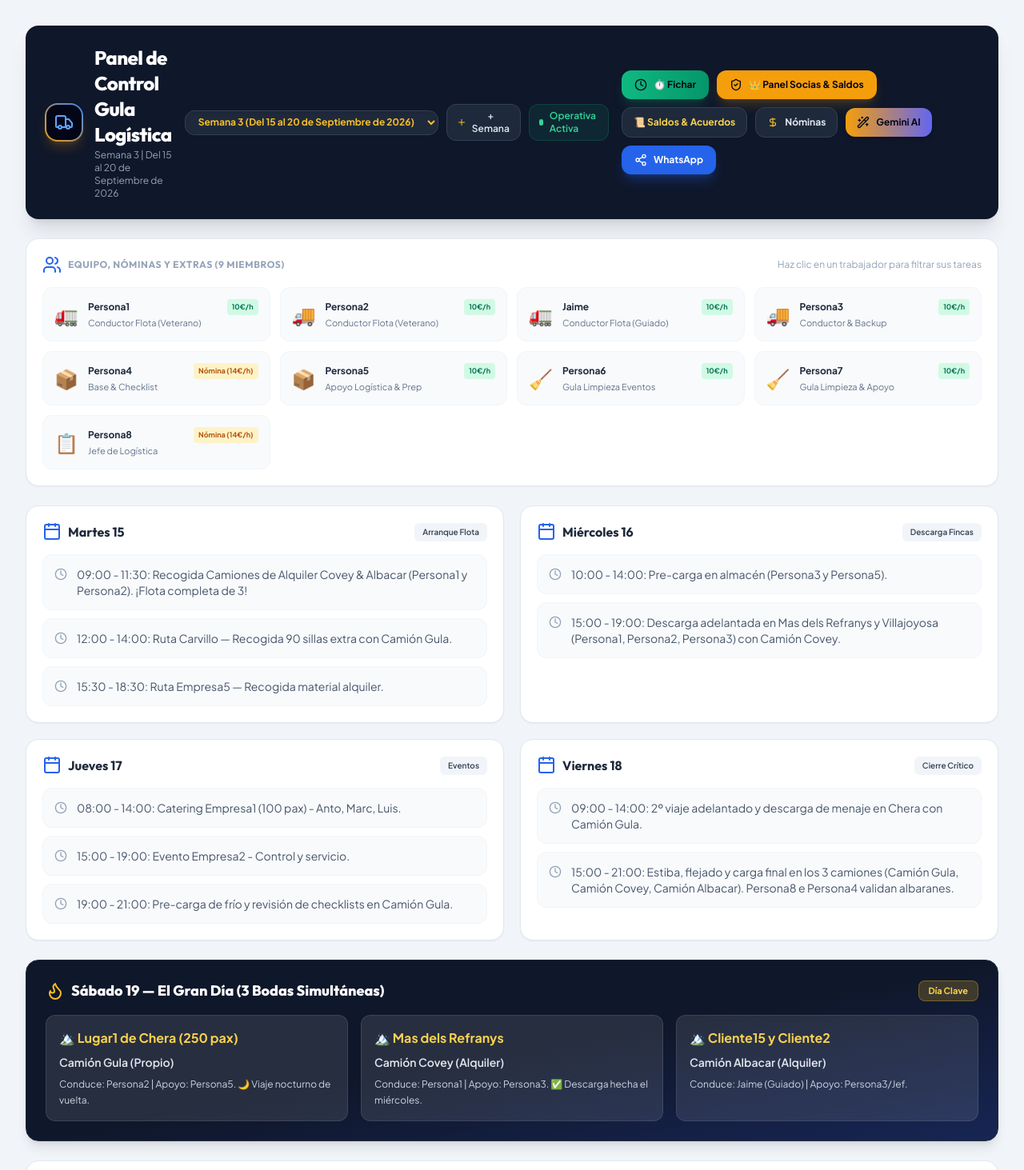
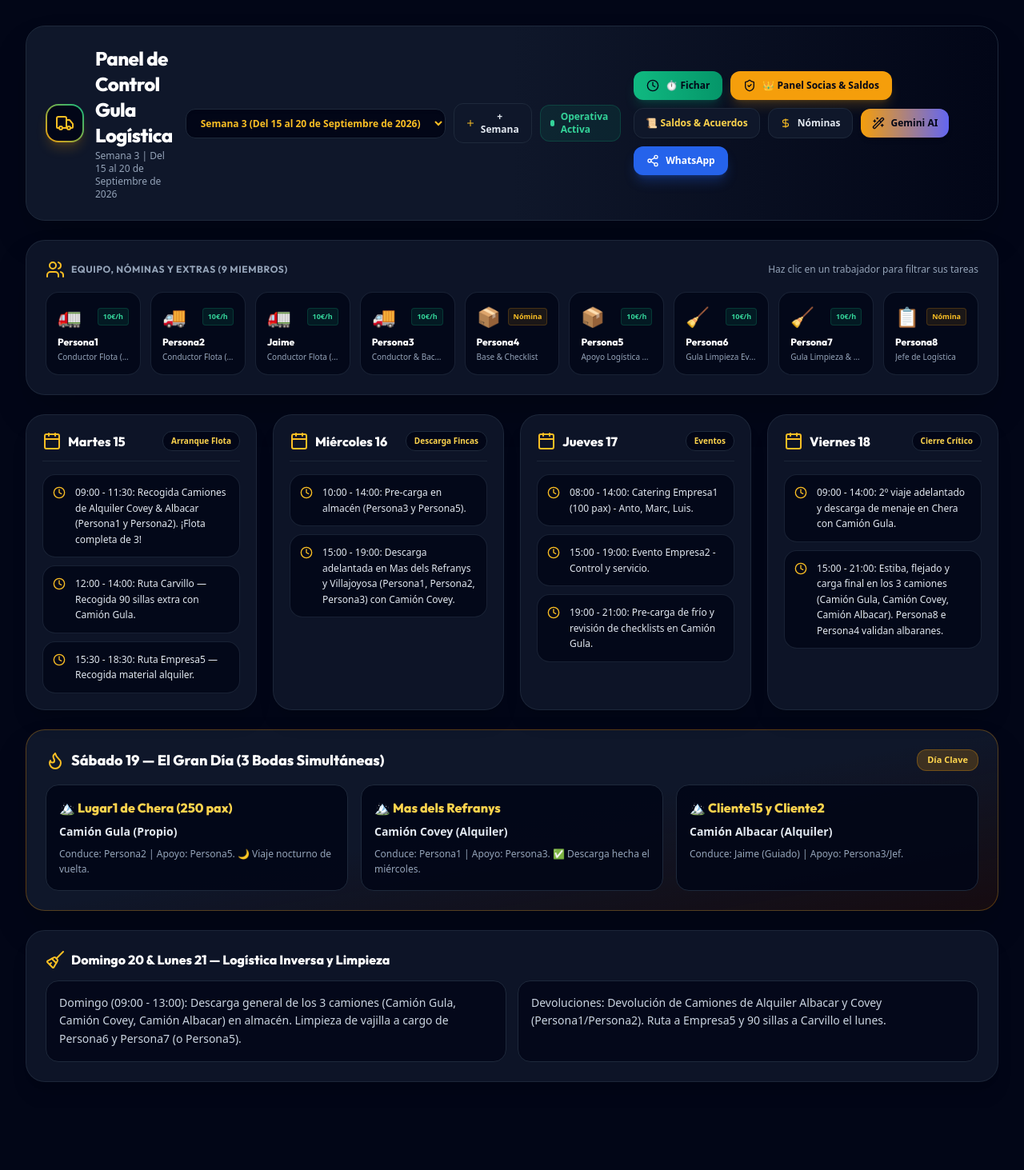
Before and after one commit to r2fod/gula-logistics, a React (Vite) app in the folder client/: page / in a window 1280 px wide. Shown: the top 1463 px of the page at 80% size. After the commit the page ends 1385 px from the top, so only its background shows below. Built offline with nearby package versions, Linux system fonts and the light colour scheme.

Commit message:
style: convert main app view to 100% full-screen widescreen dark layout

```diff
--- a/client/src/App.jsx
+++ b/client/src/App.jsx
@@ -335,18 +335,18 @@ export default function App() {
   }
 
   return (
-    <div className="bg-slate-100 min-h-screen text-slate-800 antialiased p-3 sm:p-6 md:p-8 selection:bg-blue-500 selection:text-white flex flex-col justify-between">
-      <div className="max-w-[1440px] mx-auto w-full space-y-5 sm:space-y-6">
+    <div className="bg-slate-950 min-h-screen text-slate-100 antialiased p-3 sm:p-6 md:p-8 font-sans flex flex-col justify-between selection:bg-amber-500 selection:text-slate-950">
+      <div className="w-full space-y-6">
 
-        {/* Header Navigation Banner - Fluid Responsive Widescreen & Mobile */}
-        <header className="bg-slate-900 text-white p-5 sm:p-6 rounded-2xl shadow-xl flex flex-col lg:flex-row justify-between items-start lg:items-center gap-4">
+        {/* Header Navigation Banner - Fluid Widescreen */}
+        <header className="bg-gradient-to-r from-slate-900 via-slate-900 to-slate-950 border border-slate-800 p-5 sm:p-6 rounded-3xl shadow-2xl flex flex-col lg:flex-row justify-between items-start lg:items-center gap-4">
 
           {/* Title & Brand */}
           <div className="flex flex-col sm:flex-row items-start sm:items-center justify-between lg:justify-start gap-4 w-full lg:w-auto">
             <div className="flex items-center space-x-3.5">
-              <div className="w-12 h-12 rounded-2xl bg-gradient-to-tr from-amber-500 to-blue-500 p-0.5 shadow-lg shadow-amber-500/20 shrink-0">
+              <div className="w-12 h-12 rounded-2xl bg-gradient-to-tr from-amber-500 to-emerald-500 p-0.5 shadow-lg shadow-amber-500/20 shrink-0">
                 <div className="w-full h-full bg-slate-950 rounded-[14px] flex items-center justify-center">
-                  <Truck className="text-blue-400 w-6 h-6" />
+                  <Truck className="text-amber-400 w-6 h-6" />
                 </div>
               </div>
               <div>
@@ -362,7 +362,7 @@ export default function App() {
               <select
                 value={activeWeekId}
                 onChange={(e) => setActiveWeekId(e.target.value)}
-                className="bg-slate-800 border border-slate-700 text-amber-400 font-bold px-3 py-1.5 rounded-xl text-xs focus:outline-none shadow-inner"
+                className="bg-slate-950 border border-slate-800 text-amber-400 font-bold px-3.5 py-2 rounded-xl text-xs focus:outline-none shadow-inner"
               >
                 {Object.values(allWeeks).map((w) => (
                   <option key={w.id} value={w.id}>{w.name} ({w.meta?.dateRange})</option>
@@ -371,7 +371,7 @@ export default function App() {
 
               <button
                 onClick={() => setIsWeekModalOpen(true)}
-                className="bg-slate-800 hover:bg-slate-700 text-slate-200 px-3 py-1.5 rounded-xl text-xs font-semibold flex items-center gap-1.5 border border-slate-700 transition-all"
+                className="bg-slate-900 hover:bg-slate-800 text-slate-200 px-3.5 py-2 rounded-xl text-xs font-semibold flex items-center gap-1.5 border border-slate-800 transition-all"
                 title="Añadir Nueva Semana"
               >
                 <Plus className="w-3.5 h-3.5 text-amber-400" />
@@ -390,13 +390,13 @@ export default function App() {
             {/* Clock In Button */}
             <button
               onClick={() => setIsClockInModalOpen(true)}
-              className="flex-1 lg:flex-none bg-gradient-to-r from-emerald-500 to-emerald-600 hover:from-emerald-400 hover:to-emerald-500 text-slate-950 font-extrabold px-4 py-2.5 rounded-xl text-xs flex items-center justify-center gap-2 shadow-lg shadow-emerald-500/20 transition-all active:scale-95"
+              className="flex-1 lg:flex-none bg-gradient-to-r from-emerald-500 to-emerald-600 hover:from-emerald-400 text-slate-950 font-extrabold px-4 py-2.5 rounded-xl text-xs flex items-center justify-center gap-2 shadow-lg shadow-emerald-500/20 transition-all active:scale-95"
             >
               <Clock className="w-4 h-4" />
               <span>⏱️ Fichar</span>
             </button>
 
-            {/* Partner Dashboard Button (100% Direct Access Without Password) */}
+            {/* Partner Dashboard Button */}
             <button
               onClick={() => {
                 setIsPartnerMode(true);
@@ -411,7 +411,7 @@ export default function App() {
             {/* Saldos & Acuerdos Button */}
             <button
               onClick={() => setIsBalancesModalOpen(true)}
-              className="flex-1 lg:flex-none bg-slate-800 hover:bg-slate-700 text-amber-300 font-bold px-3.5 py-2.5 rounded-xl text-xs flex items-center justify-center gap-2 border border-slate-700 transition-all shadow-sm"
+              className="flex-1 lg:flex-none bg-slate-900 hover:bg-slate-800 text-amber-300 font-bold px-3.5 py-2.5 rounded-xl text-xs flex items-center justify-center gap-2 border border-slate-800 transition-all shadow-sm"
             >
               <span>📜 Saldos & Acuerdos</span>
             </button>
@@ -419,7 +419,7 @@ export default function App() {
             {/* Payroll Report */}
             <button
               onClick={() => setIsPayrollModalOpen(true)}
-              className="flex-1 lg:flex-none bg-slate-800 hover:bg-slate-700 text-slate-200 font-bold px-3.5 py-2.5 rounded-xl text-xs flex items-center justify-center gap-2 border border-slate-700 transition-all"
+              className="flex-1 lg:flex-none bg-slate-900 hover:bg-slate-800 text-slate-200 font-bold px-3.5 py-2.5 rounded-xl text-xs flex items-center justify-center gap-2 border border-slate-800 transition-all"
             >
               <DollarSign className="w-3.5 h-3.5 text-amber-400" />
               <span>Nóminas</span>
@@ -447,16 +447,16 @@ export default function App() {
 
         {/* Worker Specific Banner if active */}
         {activeWorker && (
-          <div className="bg-gradient-to-r from-blue-900 via-slate-900 to-slate-950 text-white p-5 rounded-2xl border border-blue-800 shadow-lg flex flex-col sm:flex-row items-start sm:items-center justify-between gap-4">
+          <div className="bg-gradient-to-r from-slate-900 via-slate-900 to-blue-950 text-white p-5 rounded-3xl border border-blue-800/80 shadow-2xl flex flex-col sm:flex-row items-start sm:items-center justify-between gap-4">
             <div className="flex items-center space-x-3.5">
-              <div className="text-3xl p-2 bg-blue-950/80 rounded-2xl border border-blue-800/80">
+              <div className="text-3xl p-2 bg-slate-950 rounded-2xl border border-slate-800">
                 {WORKERS_LIST.find(w => w.name === activeWorker)?.avatar || "👤"}
               </div>
               <div>
                 <div className="flex items-center space-x-2">
-                  <span className="text-[10px] font-bold text-blue-300 uppercase tracking-wider block">Vista Personalizada</span>
+                  <span className="text-[10px] font-bold text-blue-400 uppercase tracking-wider block">Vista Personalizada</span>
                   {(activeWorker.toLowerCase() === 'Persona8' || activeWorker.toLowerCase() === 'Persona8') && (
-                    <span className="text-[10px] font-extrabold bg-amber-500 text-slate-950 px-2 py-0.5 rounded-full flex items-center gap-1">
+                    <span className="text-[10px] font-extrabold bg-amber-500 text-slate-950 px-2.5 py-0.5 rounded-full flex items-center gap-1">
                       👑 MODO DESARROLLADOR / ADMIN
                     </span>
                   )}
@@ -497,7 +497,7 @@ export default function App() {
                   setActiveWorker(null);
                   window.history.pushState({}, '', window.location.pathname);
                 }}
-                className="text-xs bg-white/10 hover:bg-white/20 text-white px-3.5 py-2 rounded-xl font-medium transition-colors"
+                className="text-xs bg-slate-800 hover:bg-slate-700 text-slate-200 px-3.5 py-2 rounded-xl font-medium transition-colors border border-slate-700"
               >
                 Ver Todo el Equipo
               </button>
@@ -505,55 +505,57 @@ export default function App() {
           </div>
         )}
 
-        {/* Team Members Grid - Responsive Widescreen Layout */}
-        <section className="bg-white rounded-2xl p-5 shadow-sm border border-slate-200">
-          <div className="flex items-center justify-between mb-4">
+        {/* Team Members Grid - Full Widescreen 9-Columns Layout */}
+        <section className="bg-slate-900/90 border border-slate-800/90 rounded-3xl p-5 sm:p-6 shadow-2xl backdrop-blur-xl space-y-4">
+          <div className="flex items-center justify-between">
             <h2 className="text-xs font-bold text-slate-400 uppercase tracking-wider flex items-center gap-2">
-              <Users className="text-blue-600 w-4.5 h-4.5" /> Equipo, Nóminas y Extras ({WORKERS_LIST.length} Miembros)
+              <Users className="text-amber-400 w-4.5 h-4.5" /> Equipo, Nóminas y Extras ({WORKERS_LIST.length} Miembros)
             </h2>
             <span className="text-xs text-slate-400 hidden sm:inline">Haz clic en un trabajador para filtrar sus tareas</span>
           </div>
 
-          <div className="grid grid-cols-1 sm:grid-cols-2 md:grid-cols-4 xl:grid-cols-4 gap-3 text-xs">
+          <div className="grid grid-cols-2 sm:grid-cols-3 md:grid-cols-5 xl:grid-cols-9 gap-3 text-xs">
             {WORKERS_LIST.map((w, idx) => (
               <div
                 key={idx}
                 onClick={() => setActiveWorker(w.name === activeWorker ? null : w.name)}
-                className={`p-3.5 rounded-xl border cursor-pointer transition-all flex items-center space-x-3 ${
+                className={`p-3.5 rounded-2xl border cursor-pointer transition-all flex flex-col justify-between space-y-2 ${
                   activeWorker === w.name
-                    ? 'bg-blue-50 border-blue-400 ring-2 ring-blue-500/20 shadow-sm'
-                    : 'bg-slate-50 border-slate-100 hover:border-slate-300'
+                    ? 'bg-amber-500/10 border-amber-500/50 ring-1 ring-amber-500/30 text-white shadow-md'
+                    : 'bg-slate-950/80 border-slate-800/80 hover:border-amber-500/40 text-slate-200'
                 }`}
               >
-                <div className="text-2xl shrink-0">{w.avatar}</div>
-                <div className="flex-1 min-w-0">
                 <div className="flex items-center justify-between">
-                    <span className="font-bold text-slate-800 truncate text-xs">{w.name}</span>
+                  <div className="text-2xl">{w.avatar}</div>
                   {w.isPayroll ? (
-                      <span className="text-[9px] font-bold text-amber-700 bg-amber-100 px-1.5 py-0.5 rounded">Nómina (14€/h)</span>
+                    <span className="text-[9px] font-extrabold text-amber-400 bg-amber-500/10 px-1.5 py-0.5 rounded border border-amber-500/20">Nómina</span>
                   ) : (
-                      <span className="text-[9px] font-bold text-emerald-700 bg-emerald-100 px-1.5 py-0.5 rounded">10€/h</span>
+                    <span className="text-[9px] font-extrabold text-emerald-400 bg-emerald-500/10 px-1.5 py-0.5 rounded border border-emerald-500/20">10€/h</span>
                   )}
                 </div>
-                  <span className="text-[11px] text-slate-500 block truncate mt-0.5">{w.role}</span>
+
+                <div className="min-w-0">
+                  <span className="font-extrabold text-white truncate text-xs block font-['Outfit']">{w.name}</span>
+                  <span className="text-[10px] text-slate-400 block truncate mt-0.5">{w.role}</span>
                 </div>
               </div>
             ))}
           </div>
         </section>
 
-        {/* Schedule Days Grid - Fluid Responsive Layout */}
-        <div className="grid grid-cols-1 md:grid-cols-2 gap-5">
+        {/* Schedule Days Grid - 4 Columns Across Widescreen */}
+        <div className="grid grid-cols-1 md:grid-cols-2 xl:grid-cols-4 gap-5">
           {Object.entries(activeWeek.schedule || {}).map(([key, day]) => (
-            <div key={key} className="bg-white rounded-2xl p-5 shadow-sm border border-slate-200">
-              <div className="flex items-center justify-between mb-4">
-                <h3 className="font-bold text-slate-800 text-sm sm:text-base flex items-center gap-2 font-['Outfit']">
-                  <Calendar className="text-blue-600 w-4.5 h-4.5" /> {day.title}
+            <div key={key} className="bg-slate-900/90 border border-slate-800/90 rounded-3xl p-5 shadow-xl backdrop-blur-xl flex flex-col justify-between space-y-4">
+              <div>
+                <div className="flex items-center justify-between mb-4 pb-3 border-b border-slate-800/80">
+                  <h3 className="font-extrabold text-white text-base flex items-center gap-2 font-['Outfit']">
+                    <Calendar className="text-amber-400 w-4.5 h-4.5" /> {day.title}
                   </h3>
-                <span className="text-[10px] bg-slate-100 text-slate-700 font-semibold px-2.5 py-1 rounded-md">{day.badge}</span>
+                  <span className="text-[10px] bg-slate-950 text-amber-300 font-bold px-2.5 py-1 rounded-xl border border-slate-800">{day.badge}</span>
                 </div>
 
-              <ul className="space-y-2.5 text-xs sm:text-sm text-slate-600">
+                <ul className="space-y-2.5 text-xs text-slate-300">
                   {(day.tasks || []).map((task, idx) => {
                     const taskText = typeof task === 'object' ? task.text : task;
                     const isCompleted = typeof task === 'object' ? task.completed : false;
@@ -562,36 +564,39 @@ export default function App() {
                       <li
                         key={idx}
                         onClick={() => toggleTask(key, idx)}
-                      className={`flex items-start gap-3 p-3 sm:p-3.5 rounded-xl border cursor-pointer transition-all ${
-                        isCompleted ? 'bg-emerald-50 border-emerald-200 text-emerald-900 line-through' : 'bg-slate-50 border-slate-100 hover:border-slate-300'
+                        className={`flex items-start gap-3 p-3 rounded-2xl border cursor-pointer transition-all ${
+                          isCompleted
+                            ? 'bg-emerald-500/10 border-emerald-500/30 text-emerald-300 line-through'
+                            : 'bg-slate-950/80 border-slate-800/80 hover:border-slate-700 text-slate-200'
                         }`}
                       >
-                      <Clock className="text-slate-400 w-4 h-4 mt-0.5 shrink-0" />
-                      <div className="flex-1 leading-relaxed text-xs sm:text-sm">{taskText}</div>
+                        <Clock className="text-amber-400 w-4 h-4 mt-0.5 shrink-0" />
+                        <div className="flex-1 leading-relaxed">{taskText}</div>
                       </li>
                     );
                   })}
                 </ul>
+              </div>
             </div>
           ))}
         </div>
 
         {/* Saturday Special Section */}
         {activeWeek.saturdaySpecial && (
-          <section className="bg-gradient-to-br from-slate-900 via-slate-900 to-blue-950 text-white rounded-2xl p-6 shadow-lg border border-slate-800">
-            <div className="flex items-center justify-between mb-4">
-              <h3 className="font-extrabold text-base sm:text-lg flex items-center gap-2 font-['Outfit']">
+          <section className="bg-gradient-to-br from-slate-900 via-slate-900 to-amber-950/30 border border-amber-500/30 rounded-3xl p-6 shadow-2xl space-y-4">
+            <div className="flex items-center justify-between">
+              <h3 className="font-extrabold text-base sm:text-lg flex items-center gap-2 font-['Outfit'] text-white">
                 <Fire className="text-amber-400 w-5.5 h-5.5" /> {activeWeek.saturdaySpecial.title}
               </h3>
-              <span className="text-[11px] bg-amber-400/20 text-amber-300 font-bold px-3 py-1 rounded-lg border border-amber-400/30">Día Clave</span>
+              <span className="text-[11px] bg-amber-500/20 text-amber-300 font-bold px-3 py-1 rounded-xl border border-amber-500/30">Día Clave</span>
             </div>
 
             <div className="grid grid-cols-1 md:grid-cols-3 gap-4 text-xs sm:text-sm">
               {(activeWeek.saturdaySpecial.weddings || []).map((w, idx) => (
-                <div key={idx} className="bg-white/10 p-4 rounded-xl border border-white/10 space-y-2">
-                  <span className="font-bold text-amber-300 block text-sm sm:text-base">🏔️ {w.location}</span>
+                <div key={idx} className="bg-slate-950/90 p-4 rounded-2xl border border-slate-800 space-y-2">
+                  <span className="font-extrabold text-amber-300 block text-sm sm:text-base font-['Outfit']">🏔️ {w.location}</span>
                   <span className="text-slate-200 block font-semibold">{w.truck}</span>
-                  <p className="text-xs text-slate-300 leading-relaxed">{w.details}</p>
+                  <p className="text-xs text-slate-400 leading-relaxed">{w.details}</p>
                 </div>
               ))}
             </div>
@@ -600,16 +605,16 @@ export default function App() {
 
         {/* Sunday / Monday Section */}
         {activeWeek.sundayMonday && (
-          <section className="bg-white rounded-2xl p-5 sm:p-6 shadow-sm border border-slate-200">
-            <h3 className="font-bold text-slate-800 text-sm sm:text-base mb-3.5 flex items-center gap-2 font-['Outfit']">
-              <Broom className="text-blue-600 w-4.5 h-4.5" /> {activeWeek.sundayMonday.title}
+          <section className="bg-slate-900/90 border border-slate-800/90 rounded-3xl p-6 shadow-xl space-y-3.5">
+            <h3 className="font-extrabold text-white text-base flex items-center gap-2 font-['Outfit']">
+              <Broom className="text-amber-400 w-4.5 h-4.5" /> {activeWeek.sundayMonday.title}
             </h3>
 
-            <div className="grid grid-cols-1 md:grid-cols-2 gap-3.5 text-xs sm:text-sm text-slate-600">
+            <div className="grid grid-cols-1 md:grid-cols-2 gap-3.5 text-xs sm:text-sm text-slate-300">
               {(activeWeek.sundayMonday.tasks || []).map((task, idx) => {
                 const taskText = typeof task === 'object' ? task.text : task;
                 return (
-                  <div key={idx} className="bg-slate-50 p-4 rounded-xl border border-slate-100 leading-relaxed">
+                  <div key={idx} className="bg-slate-950/80 p-4 rounded-2xl border border-slate-800 leading-relaxed">
                     {taskText}
                   </div>
                 );
```
Lines whose indentation alone changed are shown as unchanged.
